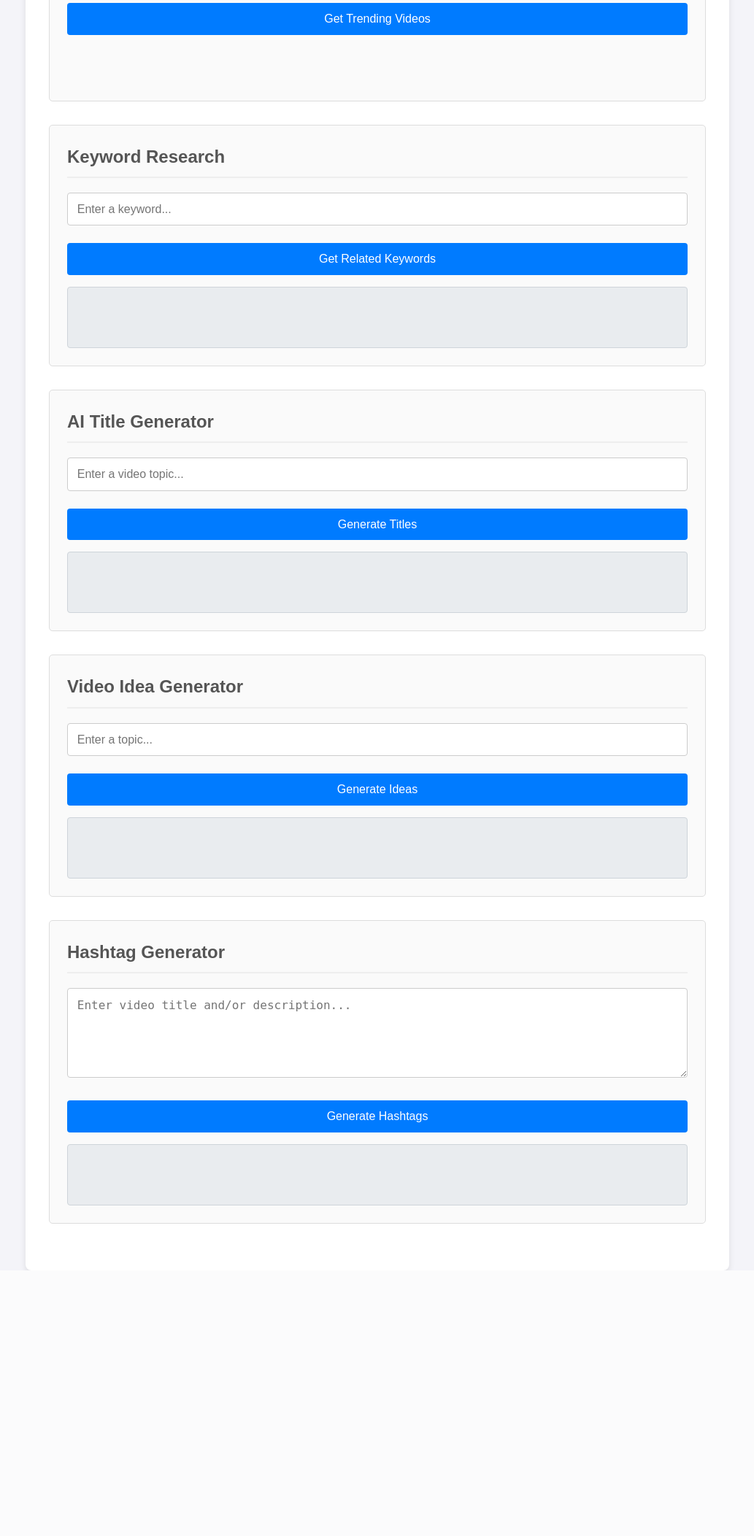
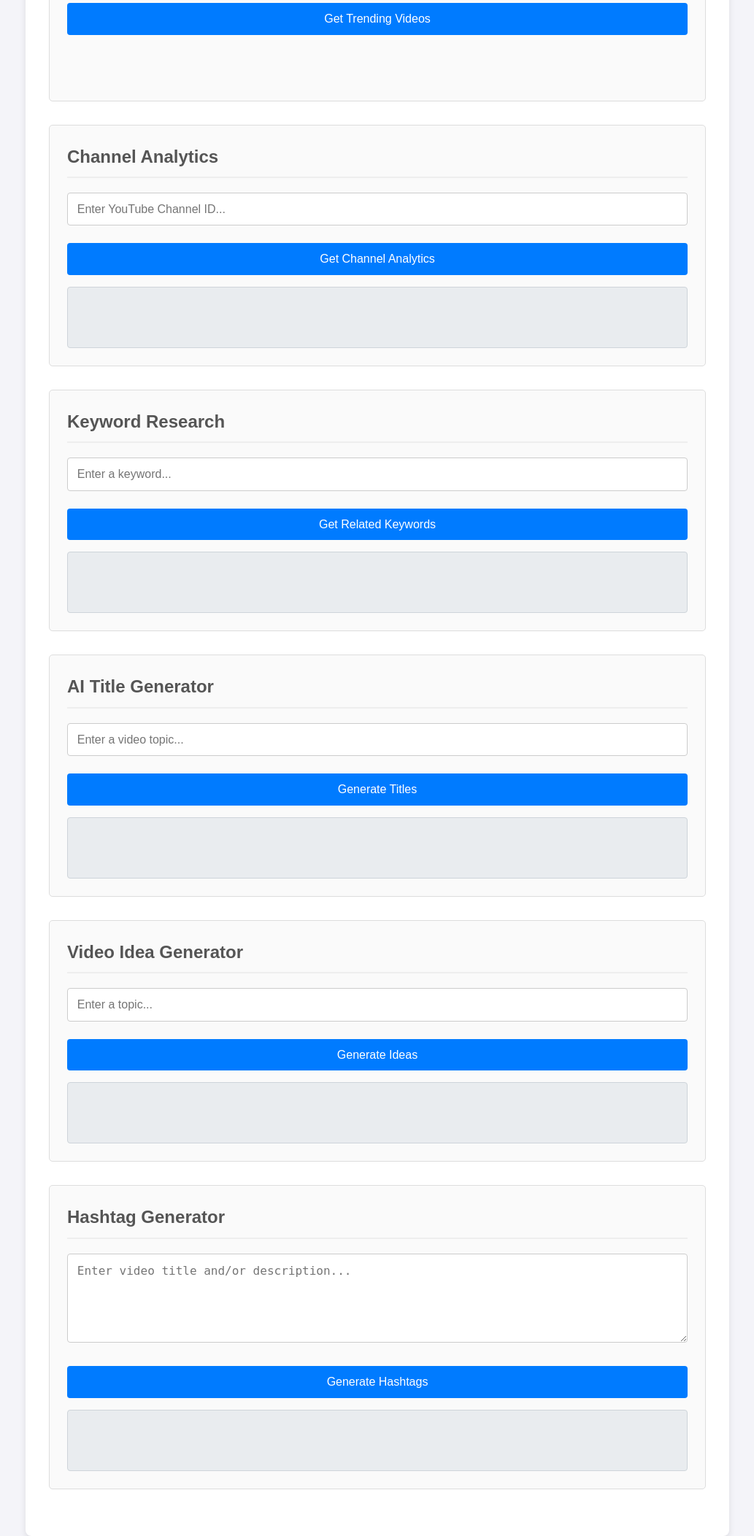
Before and after one commit to ampsonalsriya-rgb/Cooking-game-web, a Flask app: page / in a window 1280 px wide. Shown: the part 226-2331 px from the top of the page at 73% size, without its empty margins (123-1156 px from the left). Before the commit the page ends 1967 px from the top, so only its background shows below. Run offline with Flask 3, Linux system fonts and the light colour scheme.

Commit message:
feat: Add Channel Analytics feature
This commit introduces a new Channel Analytics feature to the application.

- Adds a new "Channel Analytics" section to the user interface where users can input a YouTube Channel ID.
- Implements a new API endpoint (`/api/channel_analytics`) that fetches and returns statistics for the given channel, including subscriber count, total views, and video count.
- Updates the frontend to display the channel's analytics in a user-friendly card format, including the channel's thumbnail, title, stats, and a short description.

```diff
--- a/app.py
+++ b/app.py
@@ -158,5 +158,43 @@ def trending_videos():
         return jsonify({'error': 'An error occurred while fetching trending videos.'}), 500
 
 
+@app.route('/api/channel_analytics', methods=['POST'])
+def channel_analytics():
+    if not YOUTUBE_API_KEY:
+        return jsonify({'error': 'YouTube API key is not configured. Please set the YOUTUBE_API_KEY environment variable.'}), 500
+
+    data = request.get_json()
+    channel_id = data.get('channel_id')
+    if not channel_id:
+        return jsonify({'error': 'Channel ID is required'}), 400
+
+    try:
+        youtube = build('youtube', 'v3', developerKey=YOUTUBE_API_KEY)
+        request = youtube.channels().list(
+            part="snippet,contentDetails,statistics",
+            id=channel_id
+        )
+        response = request.execute()
+
+        if not response.get('items'):
+            return jsonify({'error': 'Channel not found.'}), 404
+
+        channel_data = response['items'][0]
+
+        analytics = {
+            'title': channel_data['snippet']['title'],
+            'description': channel_data['snippet']['description'],
+            'thumbnail': channel_data['snippet']['thumbnails']['medium']['url'],
+            'subscriberCount': channel_data['statistics'].get('subscriberCount', 'N/A'),
+            'viewCount': channel_data['statistics'].get('viewCount', 'N/A'),
+            'videoCount': channel_data['statistics'].get('videoCount', 'N/A'),
+        }
+
+        return jsonify(analytics)
+    except Exception as e:
+        app.logger.error(f"An error occurred with the YouTube API: {e}")
+        return jsonify({'error': 'An error occurred while fetching channel analytics.'}), 500
+
+
 if __name__ == '__main__':
     app.run(host='0.0.0.0', port=8080, debug=True)
--- a/static/script.js
+++ b/static/script.js
@@ -35,6 +35,51 @@ document.addEventListener('DOMContentLoaded', () => {
             `;
             element.appendChild(videoCard);
         });
+    }
+
+    // Channel Analytics
+    const channelAnalyticsBtn = document.getElementById('channel-analytics-btn');
+    const channelIdInput = document.getElementById('channel-id-input');
+    const channelAnalyticsResults = document.getElementById('channel-analytics-results');
+
+    channelAnalyticsBtn.addEventListener('click', () => {
+        const channelId = channelIdInput.value.trim();
+        if (channelId) {
+            fetch('/api/channel_analytics', {
+                method: 'POST',
+                headers: {
+                    'Content-Type': 'application/json'
+                },
+                body: JSON.stringify({ channel_id: channelId })
+            })
+            .then(response => response.json())
+            .then(data => {
+                if (data.error) {
+                    displayError(channelAnalyticsResults, data.error);
+                } else {
+                    displayChannelAnalytics(channelAnalyticsResults, data);
+                }
+            })
+            .catch(error => {
+                console.error('Error:', error);
+                displayError(channelAnalyticsResults, 'An error occurred.');
+            });
+        }
+    });
+
+    function displayChannelAnalytics(element, analytics) {
+        element.innerHTML = `
+            <div class="channel-card" style="display: flex; align-items: center;">
+                <img src="${analytics.thumbnail}" alt="${analytics.title}" style="width: 80px; height: 80px; border-radius: 50%; margin-right: 1rem;">
+                <div class="channel-info">
+                    <h3>${analytics.title}</h3>
+                    <p><strong>Subscribers:</strong> ${analytics.subscriberCount}</p>
+                    <p><strong>Total Views:</strong> ${analytics.viewCount}</p>
+                    <p><strong>Total Videos:</strong> ${analytics.videoCount}</p>
+                </div>
+            </div>
+            <p style="margin-top: 1rem;">${analytics.description.substring(0, 300)}...</p>
+        `;
     }
 
     // Keyword Research Tool
--- a/templates/index.html
+++ b/templates/index.html
@@ -15,6 +15,14 @@
             <h2>Trending Videos (US)</h2>
             <button id="trending-btn">Get Trending Videos</button>
             <div id="trending-results" class="results video-grid"></div>
+        </div>
+
+        <!-- Channel Analytics -->
+        <div class="tool-section">
+            <h2>Channel Analytics</h2>
+            <input type="text" id="channel-id-input" placeholder="Enter YouTube Channel ID...">
+            <button id="channel-analytics-btn">Get Channel Analytics</button>
+            <div id="channel-analytics-results" class="results"></div>
         </div>
 
         <!-- Keyword Research Tool -->
```
